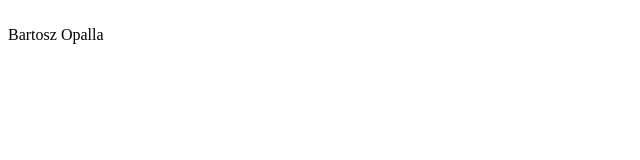
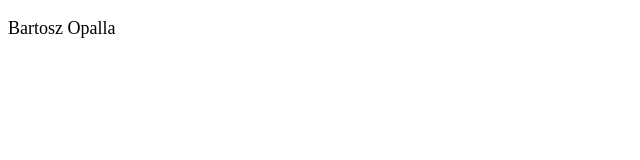
Before and after one commit to BartekBart/bartekbart.github.io, a plain HTML site: page index.html in a window 1280 px wide. Shown: the whole page, without its empty margins (0-640 px from the left). Drawn offline with Linux system fonts and the light colour scheme.

Commit message:
Update index.html

```diff
--- a/index.html
+++ b/index.html
@@ -10,6 +10,6 @@
     <meta name="robots" content="none" />
   </head>
   <body>
-    <br>Bartosz Opalla</br>
+    <span style="font-size: large"><p>Bartosz Opalla</p></span>
   </body>
 </html>
```
